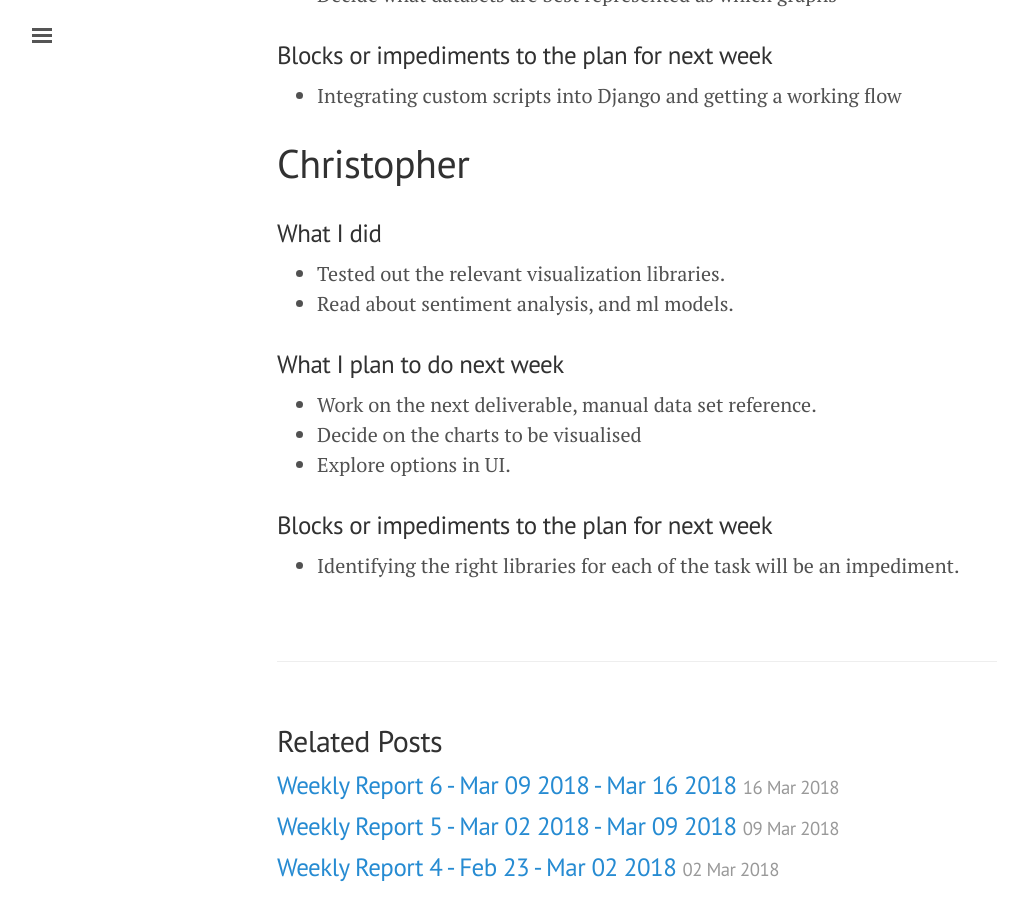
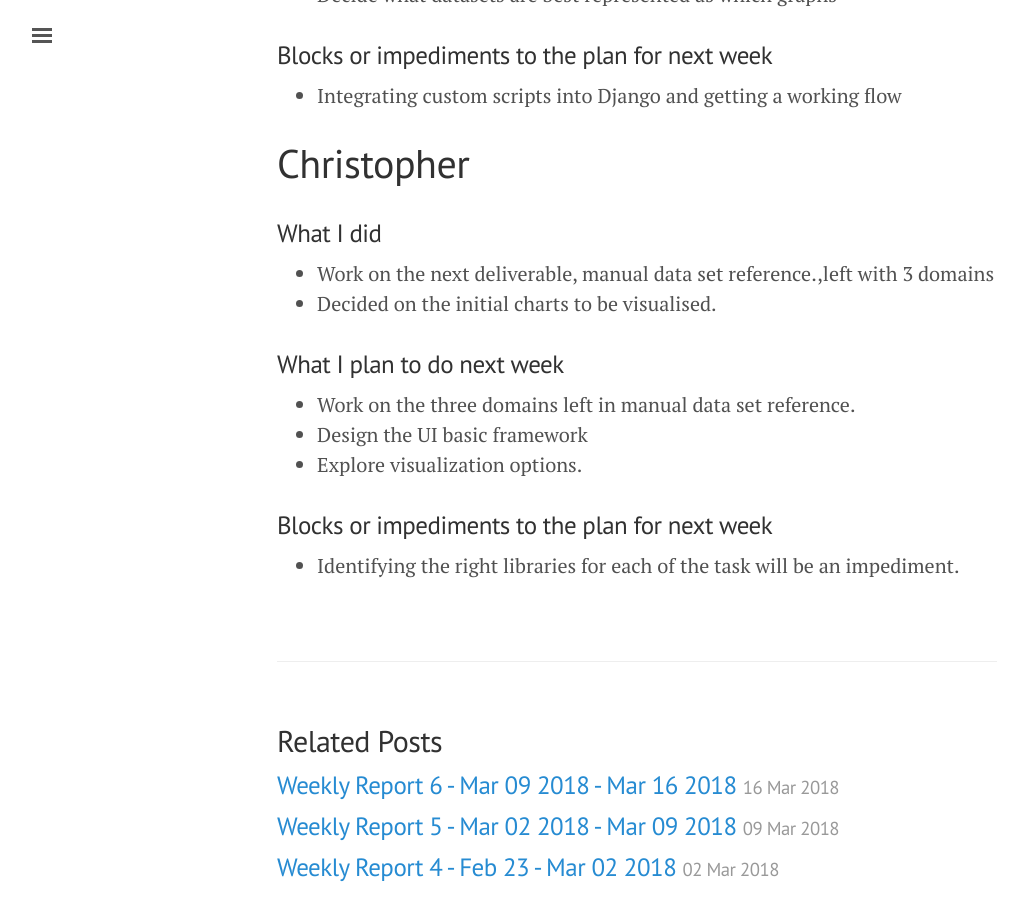
Before and after one commit to titu1994/IDS-Course-Project, a Jekyll site: the page built from _posts/2018-03-23-weekly-report-7.md, in a window 1280 px wide and 900 px high, scrolled down 1653 px. Shown: the whole window, without its empty margins (3-1027 px from the left). Built offline with Jekyll 4.4.1, drawn with Linux system fonts in a browser that asks for light colours.

Commit message:
Status report 7

```diff
--- a/_posts/2018-03-23-weekly-report-7.md
+++ b/_posts/2018-03-23-weekly-report-7.md
@@ -54,13 +54,13 @@ title: Weekly Report 8 - Mar 19 2018 - Mar 23 2018
 # Christopher
 
 ### What I did
-- Tested out the relevant visualization libraries.
-- Read about sentiment analysis, and ml models.
+- Work on the next deliverable, manual data set reference.,left with 3 domains
+- Decided on the initial charts to be visualised.
 
 ### What I plan to do next week
-- Work on the next deliverable, manual data set reference.
-- Decide on the charts to be visualised
-- Explore options in UI.
+- Work on the three domains left in manual data set reference.
+- Design the UI basic framework
+- Explore visualization options.
 
 ### Blocks or impediments to the plan for next week
 - Identifying the right libraries for each of the task will be an impediment.
```
